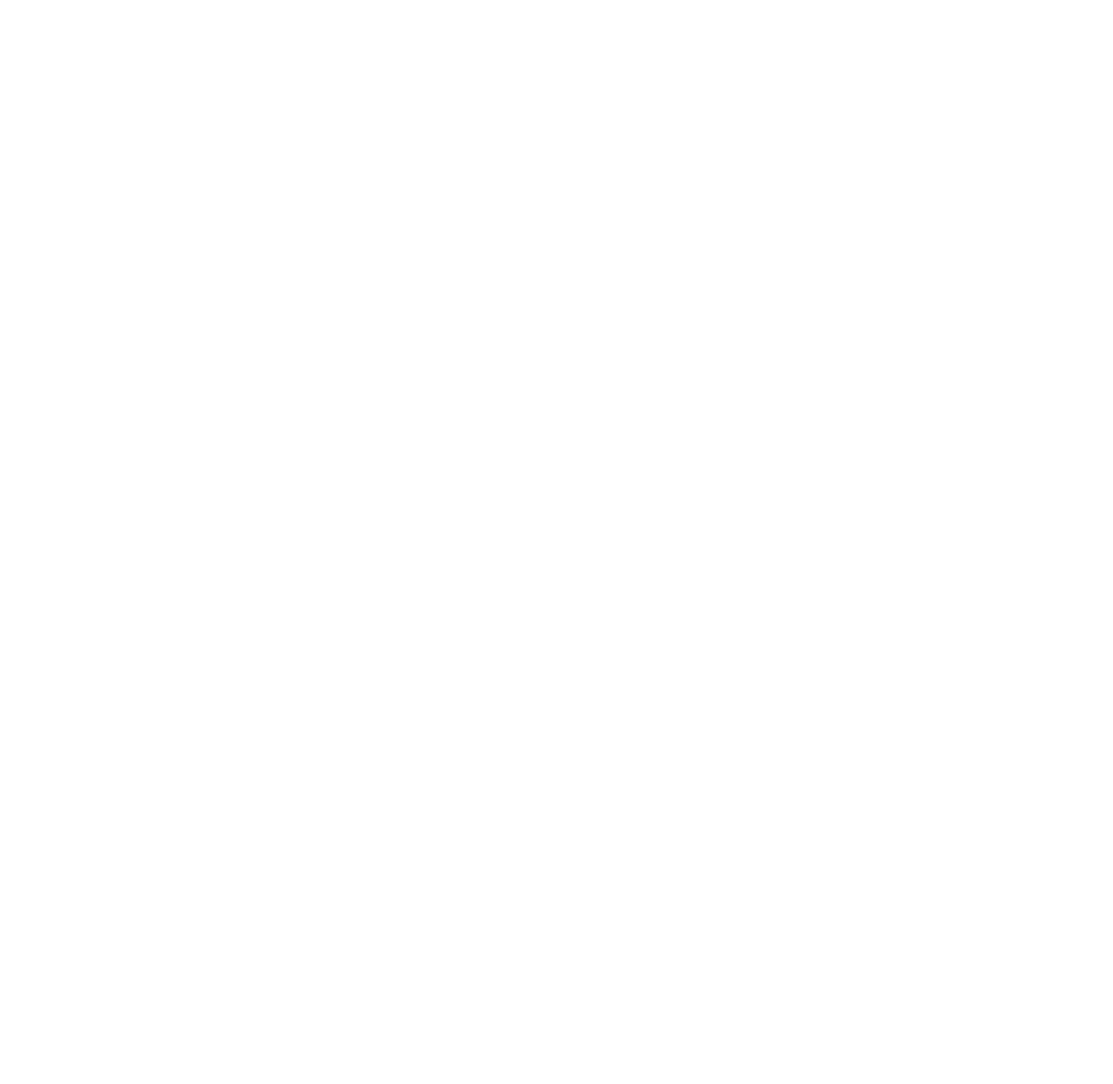
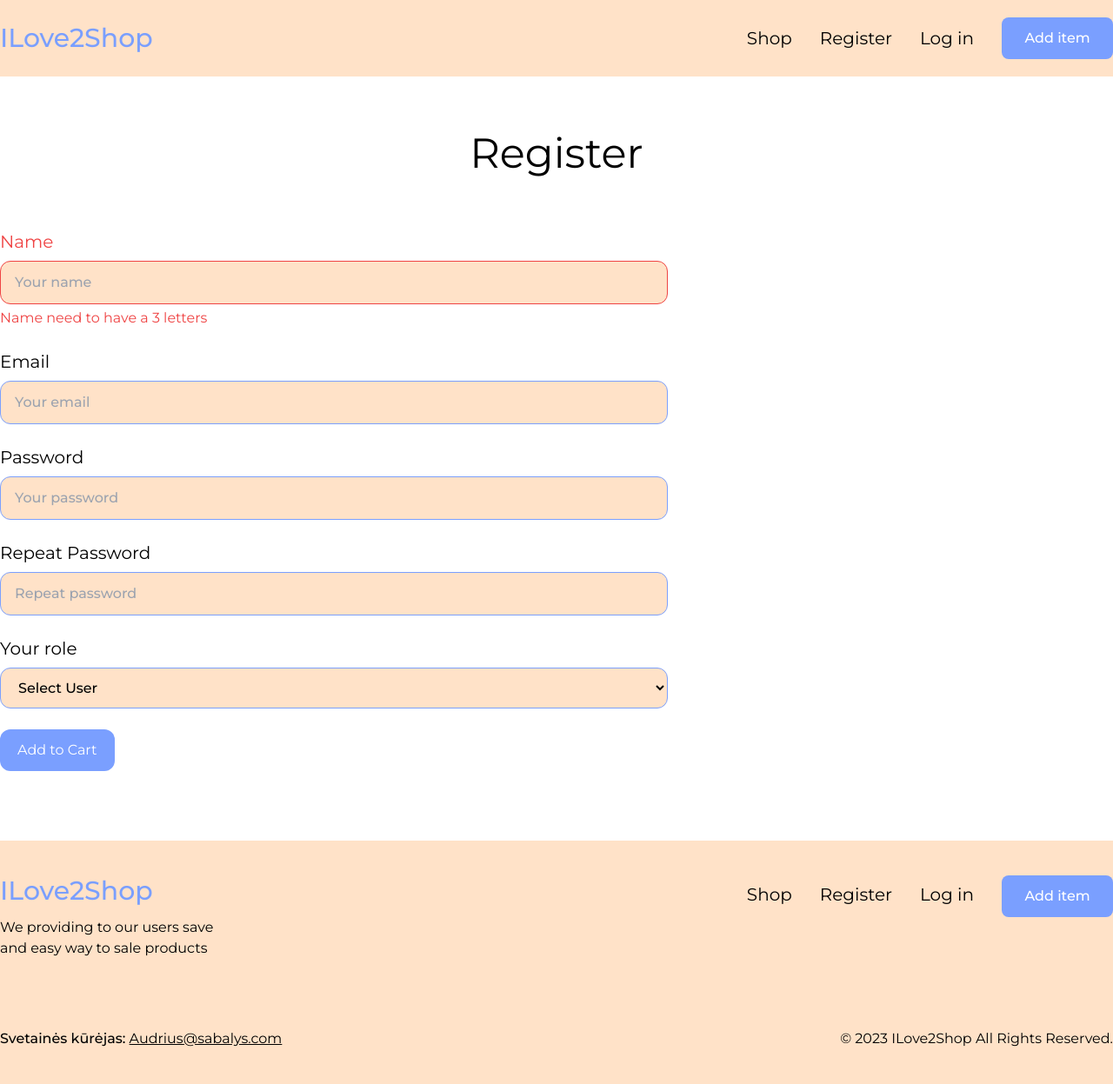
Before and after one commit to SAudrius/audrius_sabalys_type19_node, a website with bundled scripts: page public/register.html in a window 1280 px wide. Shown: the whole page at 87% size. Before the commit the page ends 800 px from the top, so only its background shows below. Built offline with nearby package versions, Linux system fonts and the light colour scheme.

Commit message:
Register form with name invalid field example

```diff
--- a/public/register.html
+++ b/public/register.html
@@ -15,5 +15,73 @@
     <script type="module" src="./src/js/modules/header.js" defer></script>
     <script type="module" src="./src/js/modules/footer.js" defer></script>
   </head>
-  <body></body>
+  <body class="font-montserrat">
+    <header class="relative py-5 bg-secondary"></header>
+    <div class="container mx-auto">
+      <h1 class="my-16 text-5xl text-center">Register</h1>
+      <form id="register" class="max-w-3xl">
+        <div class="flex flex-col w-full m-auto">
+          <label for="name" class="text-xl text-red-500">Name</label>
+          <input
+            type="text"
+            id="name"
+            name="name"
+            placeholder="Your name"
+            class="box-border px-4 py-3 mt-2 font-medium border border-red-500 bg-secondary rounded-xl"
+          />
+          <p class="mt-1 text-red-500">Name need to have a 3 letters</p>
+        </div>
+        <div class="flex flex-col w-full m-auto mt-6">
+          <label for="email" class="text-xl">Email</label>
+          <input
+            type="text"
+            id="email"
+            name="email"
+            placeholder="Your email"
+            class="box-border px-4 py-3 mt-2 font-medium border border-primary bg-secondary rounded-xl"
+          />
+        </div>
+        <div class="flex flex-col w-full m-auto mt-6">
+          <label for="password" class="text-xl">Password</label>
+          <input
+            type="password"
+            id="password"
+            name="password"
+            placeholder="Your password"
+            class="box-border px-4 py-3 mt-2 font-medium border border-primary bg-secondary rounded-xl"
+          />
+        </div>
+        <div class="flex flex-col w-full m-auto mt-6">
+          <label for="repeatPassword" class="text-xl">Repeat Password</label>
+          <input
+            type="password"
+            id="repeatPassword"
+            name="repeatPassword"
+            placeholder="Repeat password"
+            class="box-border px-4 py-3 mt-2 font-medium border border-primary bg-secondary rounded-xl"
+          />
+        </div>
+        <div class="flex flex-col w-full m-auto mt-6">
+          <label for="role" class="text-xl">Your role</label>
+          <select
+            name="role"
+            id="role"
+            class="box-border px-4 py-3 mt-2 font-medium border border-primary bg-secondary rounded-xl"
+          >
+            <option disabled value="" selected>Select User</option>
+            <option value="0">Member test</option>
+            <option value="1">Admin test</option>
+            <option value="2">Jordan Role test</option>
+          </select>
+        </div>
+        <button
+          type="submit"
+          class="col-span-1 px-5 py-3 mt-6 text-white justify-self-end bg-primary rounded-xl"
+        >
+          Add to Cart
+        </button>
+      </form>
+    </div>
+    <footer class="grid px-4 py-10 mt-20 sm:px-0 bg-secondary"></footer>
+  </body>
 </html>
```
Also changed, not shown: public/dist/output.css.
